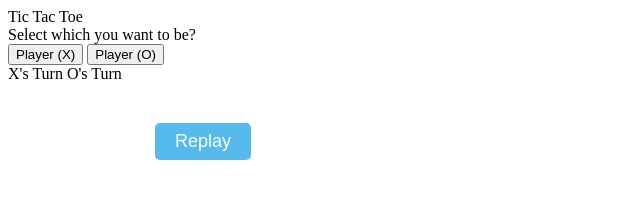
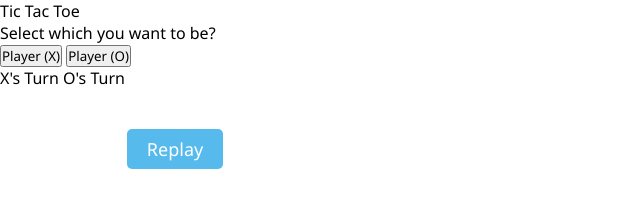
Before and after one commit to prudywn/Team3_TicTacToe, a plain HTML site: page index.html in a window 1280 px wide. Shown: the whole page, without its empty margins (0-640 px from the left). Drawn offline with Linux system fonts and the light colour scheme.

Commit message:
Added default stylings that apply to the entire work

```diff
--- a/style.css
+++ b/style.css
@@ -1,4 +1,11 @@
 @import url('https://fonts.googleapis.com/css2?family=Poppins:wght@200;300;400;500;600;700&display=swap');
+
+* {
+    margin: 0;
+    padding: 0;
+    box-sizing: border-box;
+    font-family: 'Segoe UI', Tahoma, Geneva, Verdana, sans-serif;
+}
 
 /* line 121 */
 .result-box{
```
